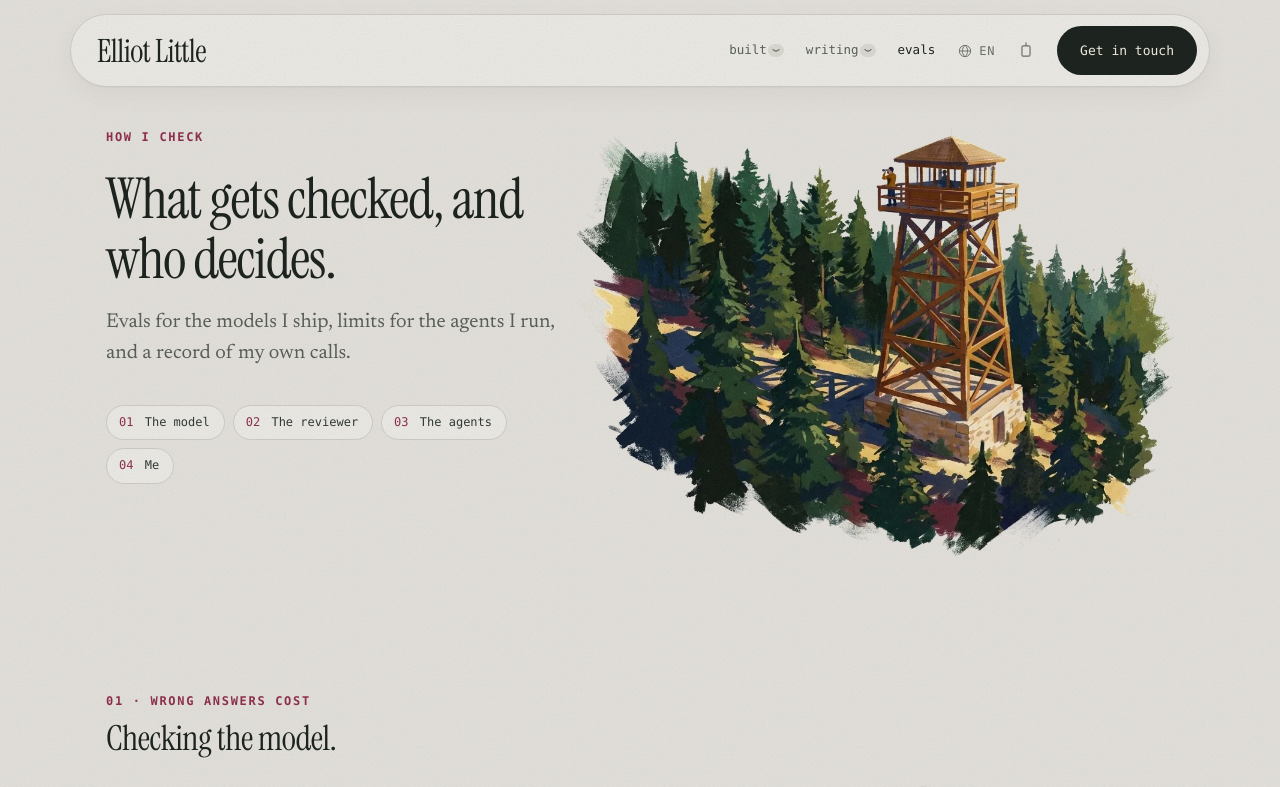
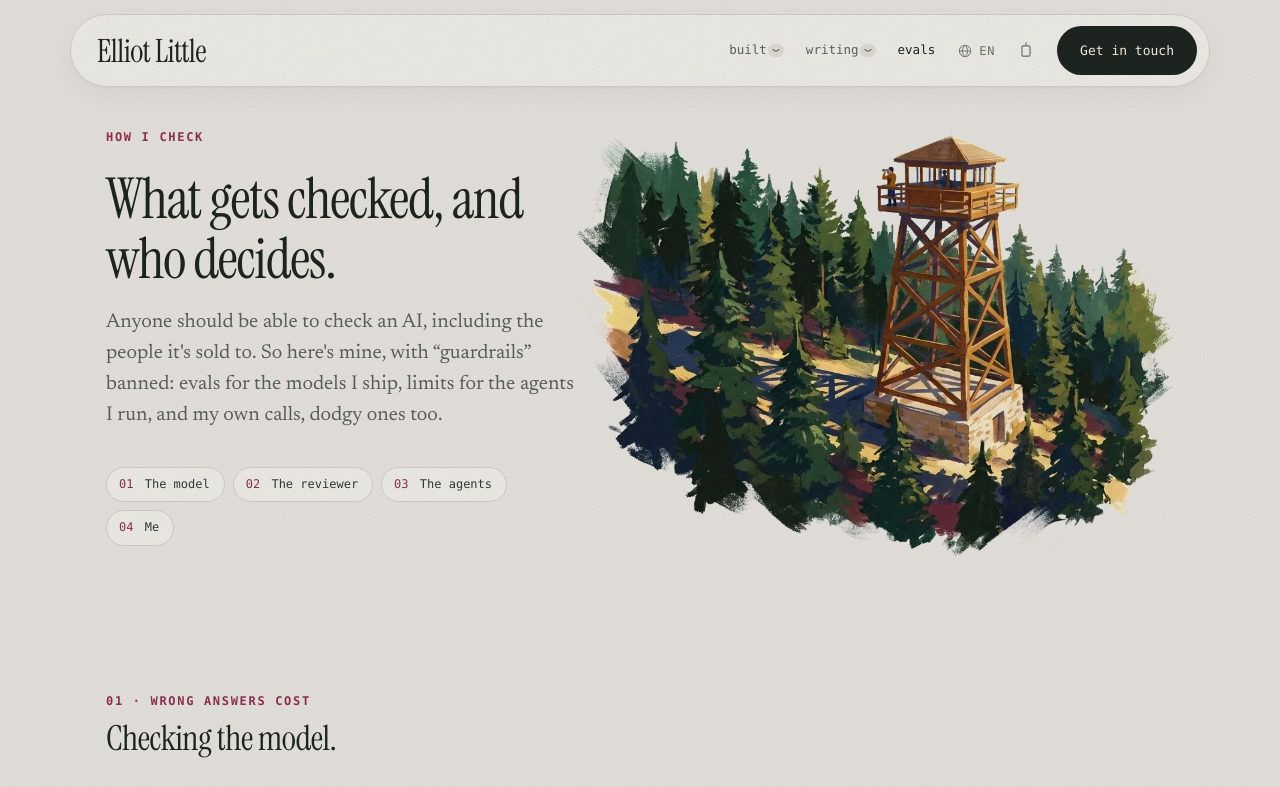
Before and after one commit to ElliotJLT/elliot-os, a Next.js app: page /evals in a window 1280 px wide. Shown: the top 787 px of the page. Built offline with nearby package versions, Linux system fonts and the light colour scheme.

Commit message:
/evals: an intro with a point of view
Co-Authored-By: Claude Opus 5.5 (1M context) <noreply@anthropic.com>

```diff
--- a/app/evals/page.tsx
+++ b/app/evals/page.tsx
@@ -193,8 +193,10 @@ export default function Evals() {
               What gets checked, and who decides.
             </h1>
             <p className="mai-sub rv-settle" style={{ marginInline: 0 }}>
-              Evals for the models I ship, limits for the agents I run, and a
-              record of my own calls.
+              Anyone should be able to check an AI, including the people
+              it&apos;s sold to. So here&apos;s mine, with
+              &ldquo;guardrails&rdquo; banned: evals for the models I ship, limits
+              for the agents I run, and my own calls, dodgy ones too.
             </p>
             <nav className="built-index ev-index" aria-label="On this page">
               {SECTIONS.map((s) => (
```
